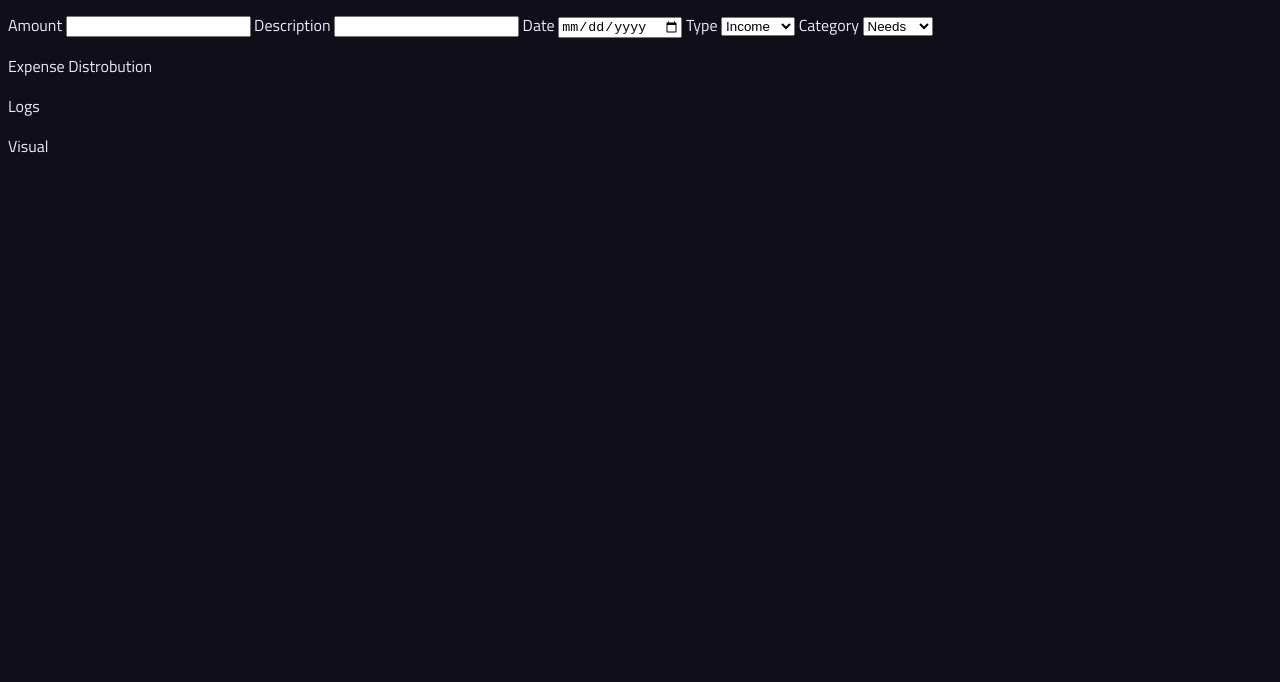
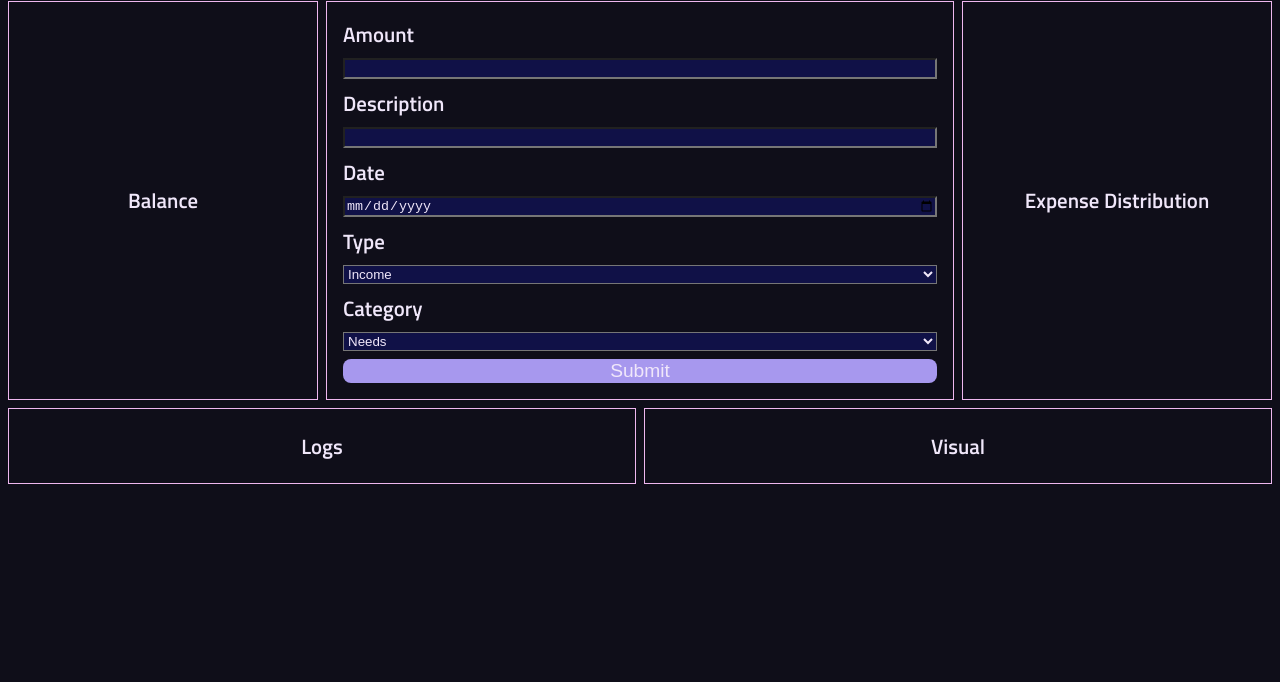
Before and after one commit to Marko-Pavlovic-at/expense-tracker, a plain HTML site: page index.html in a window 1280 px wide. Shown: the part 118-800 px from the top of the page. Drawn offline with Linux system fonts and the light colour scheme.

Commit message:
grid layout + basic styling

```diff
--- a/index.html
+++ b/index.html
@@ -17,7 +17,7 @@
         </section>
 
         <section id="inputBox">
-            <form>
+
                 <label for="amountInput">Amount</label>
                 <input type="number" name="amountInput" id="amountInput">
                 <label for="descInput">Description</label>
@@ -35,10 +35,11 @@
                     <option value="wants">Wants</option>
                     <option value="savings">Savings</option>
                 </select>
-            </form>
+                <button class="purpleBtn" id="submitBtn">Submit</button>
+
         </section>
-        <section id="expense-dist">
-            <p>Expense Distrobution</p>
+        <section id="expenseDist">
+            <p>Expense Distribution</p>
         </section>
         <section id="logs">
             <p>Logs</p>
--- a/style.css
+++ b/style.css
@@ -14,4 +14,93 @@
     background-color: var(--ink-black);
     color: var(--lavender);
     font-family: var(--font-style);
+    font-weight: 600;
+    font-size: 1.3rem;
 }
+
+main{
+    display: grid;
+    gap: 0.5rem;
+    grid-template-columns: repeat(4, 1fr);
+    grid-template-areas:
+    "balance input input dist"
+    "logs logs visual visual"
+    ;
+}
+
+h1{
+    text-align: center;
+}
+
+p{
+    text-align: center;
+}
+
+ #balanceBox{
+    grid-area: balance;
+    display: flex;
+    justify-content: center;
+    align-items: center;
+    border: 1px solid var(--plum);
+
+ }
+
+ #inputBox{
+    grid-area: input;
+    display: flex;
+    justify-content: center;
+    flex-direction: column;
+    gap: 0.5rem;
+    border: 1px solid var(--plum);
+    padding: 1rem;
+
+ }
+ #expenseDist{
+    grid-area: dist;
+    border: 1px solid var(--plum);
+    display: flex;
+    justify-content: center;
+    align-items: center;
+ }
+
+ #logs{
+    grid-area: logs;
+     border: 1px solid var(--plum);
+    display: flex;
+    justify-content: center;
+    align-items: center;
+ }
+
+ #visual{
+    grid-area: visual;
+    border: 1px solid var(--plum);
+    display: flex;
+    justify-content: center;
+    align-items: center;
+ }
+
+input{
+    background-color: var(--deep-navy);
+    color: var(--lavender);
+}
+
+select{
+    background-color: var(--deep-navy);
+    color: var(--lavender);
+}
+button{
+    border-radius: 0.5rem;
+    border: none;
+    color: var(--lavender);
+    transition: background-color 0.5s ease;
+    font-size: 1.2rem;
+}
+
+button:hover{
+    background-color: var(--plum);
+}
+
+
+.purpleBtn{
+    background-color: var(--soft-periwinkle);
+}
```
Also changed, not shown: 1 other file.
